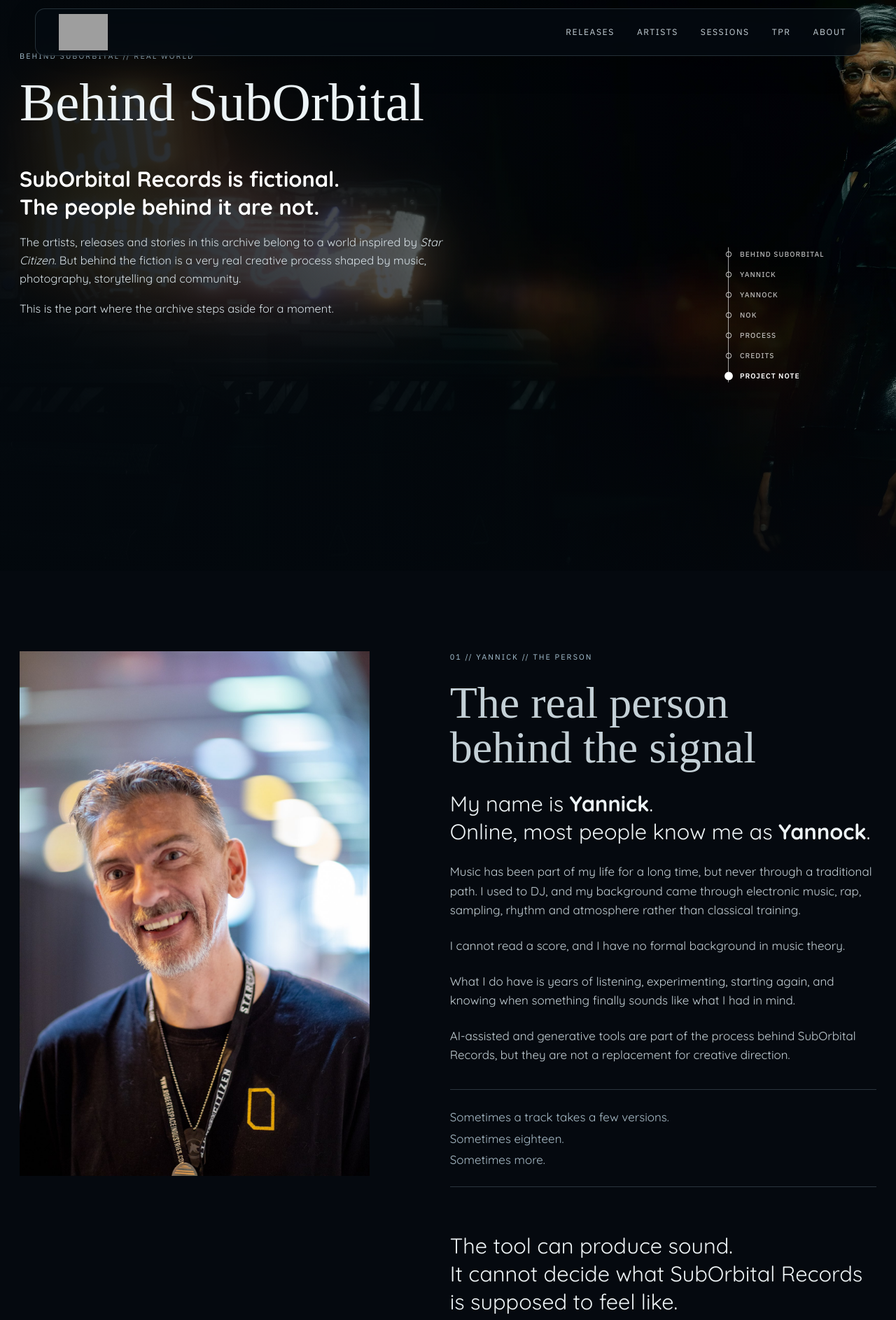
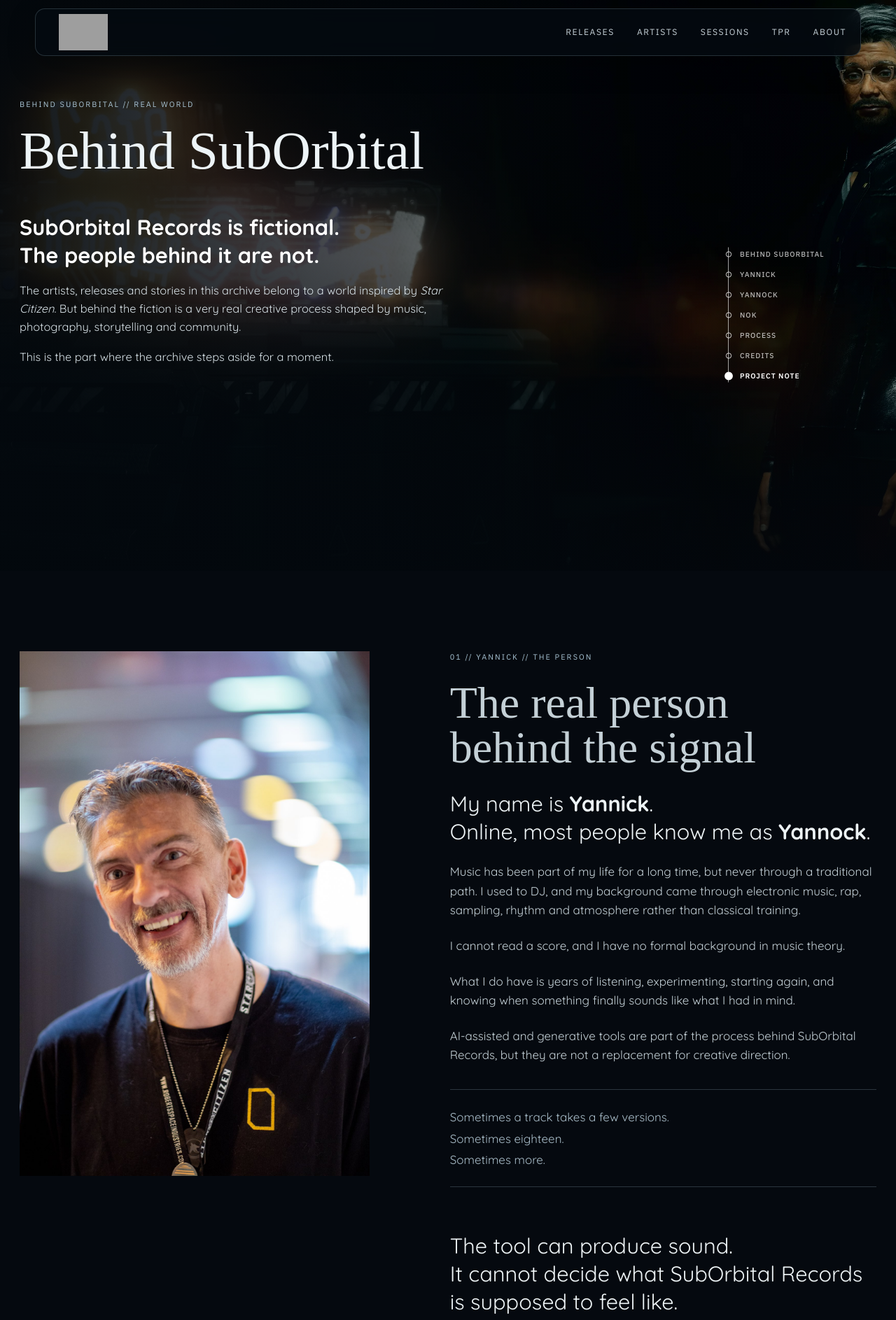
Before and after one commit to yannockverne/suborbital, a Jekyll site: the page built from credits.md, in a window 1280 px wide. Shown: the top 1887 px of the page at 70% size. Built offline with Jekyll 4.4.1, drawn with Linux system fonts in a browser that asks for light colours; some web fonts are replaced; grey boxes are pictures that could not be loaded.

Commit message:
Give credits hero real top spacing below nav

```diff
--- a/assets/css/site-polish.css
+++ b/assets/css/site-polish.css
@@ -114,7 +114,8 @@
    Credits: keep opening copy clear of the floating navigation
    -------------------------------------------------------------------------- */
 .credits-page .credits-hero-inner {
-  transform: translateY(clamp(36px, 4vw, 58px));
+  transform: none;
+  padding-top: clamp(128px, 11vw, 170px);
 }
 
 @media (max-width: 850px) {
@@ -161,7 +162,7 @@
   }
 
   .credits-page .credits-hero-inner {
-    transform: translateY(44px);
+    padding-top: 112px;
   }
 }
 
@@ -176,7 +177,7 @@
   }
 
   .credits-page .credits-hero-inner {
-    transform: translateY(36px);
+    padding-top: 96px;
   }
 }
 
```
